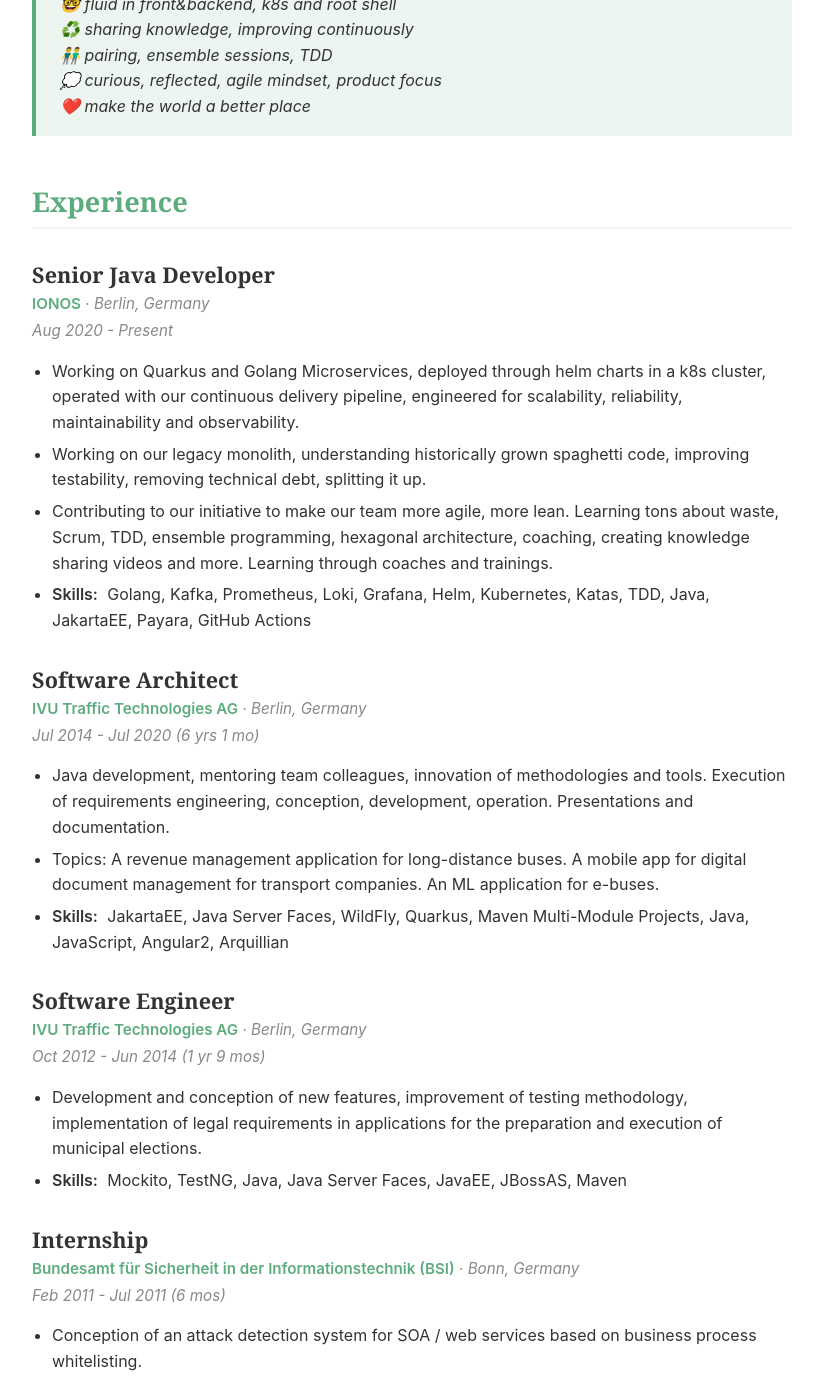
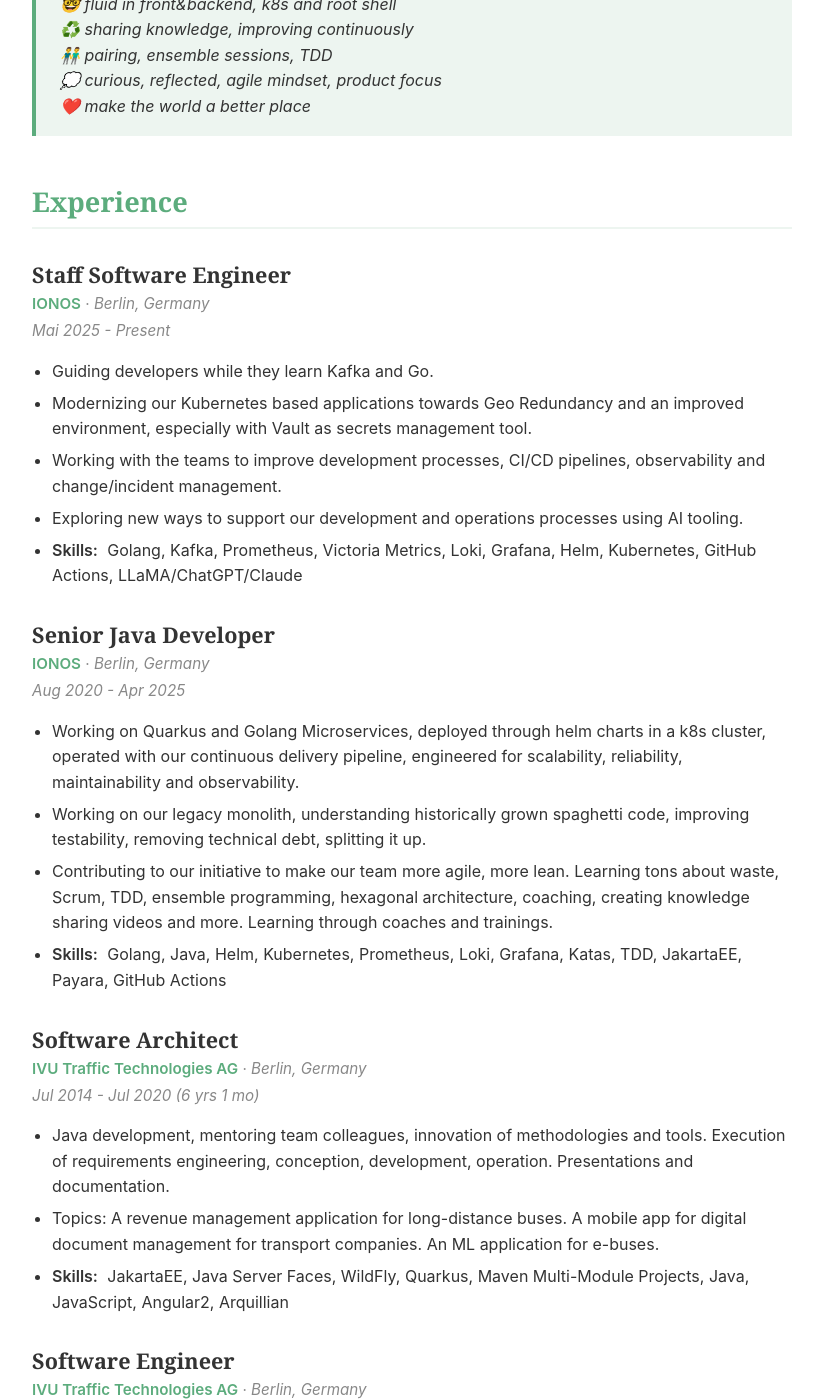
Before and after one commit to fxnn/fxnn.github.io, a Jekyll site: the page built from cv.md, in a window 1280 px wide and 1400 px high, scrolled down 654 px. Shown: the whole window, without its empty margins (228-1051 px from the left). Built offline with Jekyll 4.4.1, drawn with Linux system fonts in a browser that asks for light colours.

Commit message:
docs: update CV.md

```diff
--- a/cv.md
+++ b/cv.md
@@ -26,16 +26,39 @@ title: Curriculum Vitae
 
 ## Experience
 
+### Staff Software Engineer
+
+**[IONOS](https://www.ionos.de)** · *Berlin, Germany*
+
+*Mai 2025 - Present*
+
+* Guiding developers while they learn Kafka and Go.
+* Modernizing our Kubernetes based applications towards Geo Redundancy and an
+  improved environment, especially with Vault as secrets management tool.
+* Working with the teams to improve development processes, CI/CD pipelines,
+  observability and change/incident management.
+* Exploring new ways to support our development and operations processes using
+  AI tooling.
+* **Skills:** Golang, Kafka, Prometheus, Victoria Metrics, Loki, Grafana, Helm,
+  Kubernetes, GitHub Actions, LLaMA/ChatGPT/Claude
+
 ### Senior Java Developer
 
 **[IONOS](https://www.ionos.de)** · *Berlin, Germany*
 
-*Aug 2020 - Present*
+*Aug 2020 - Apr 2025*
 
-* Working on Quarkus and Golang Microservices, deployed through helm charts in a k8s cluster, operated with our continuous delivery pipeline, engineered for scalability, reliability, maintainability and observability.
-* Working on our legacy monolith, understanding historically grown spaghetti code, improving testability, removing technical debt, splitting it up.
-* Contributing to our initiative to make our team more agile, more lean. Learning tons about waste, Scrum, TDD, ensemble programming, hexagonal architecture, coaching, creating knowledge sharing videos and more. Learning through coaches and trainings.
-* **Skills:** Golang, Kafka, Prometheus, Loki, Grafana, Helm, Kubernetes, Katas, TDD, Java, JakartaEE, Payara, GitHub Actions
+* Working on Quarkus and Golang Microservices, deployed through helm charts in
+  a k8s cluster, operated with our continuous delivery pipeline, engineered for
+  scalability, reliability, maintainability and observability.
+* Working on our legacy monolith, understanding historically grown spaghetti
+  code, improving testability, removing technical debt, splitting it up.
+* Contributing to our initiative to make our team more agile, more lean.
+  Learning tons about waste, Scrum, TDD, ensemble programming, hexagonal
+  architecture, coaching, creating knowledge sharing videos and more.
+  Learning through coaches and trainings.
+* **Skills:** Golang, Java, Helm, Kubernetes, Prometheus, Loki, Grafana,
+  Katas, TDD, JakartaEE, Payara, GitHub Actions
 
 ### Software Architect
 
@@ -74,8 +97,11 @@ title: Curriculum Vitae
 
 * Grade: 1.1
 * Activities and societies: Examination board, Debating club
-* Several years of work as a tutor, exercise instructor, and research assistant. Fourth place in the IT Security Award from CAST e.V. in the "Bachelor's and Student Theses" category.
-* [Master's Thesis "Formale Spezifikation politikbezogener Funktionen einer Trusted Computing Base"](assets/pdf/formale-spezifikation-politikbezogener-funktionen-einer-trusted-computing-base.pdf) (2012)
+* Several years of work as a tutor, exercise instructor, and research assistant.
+  Fourth place in the IT Security Award from CAST e.V. in the "Bachelor's and
+  Student Theses" category.
+* [Master's Thesis "Formale Spezifikation politikbezogener Funktionen einer
+  Trusted Computing Base"](assets/pdf/formale-spezifikation-politikbezogener-funktionen-einer-trusted-computing-base.pdf) (2012)
 * [Seminar Paper "Populäre Matchings und stabile Paarungen"](assets/pdf/populaere-matchings-und-stabile-paarungen.pdf) (2012)
 * [Bachelor's Thesis "Parallelisierung von HRU-Safety-Analysen"](assets/pdf/parallelisierung-von-hru-safety-analysen.pdf) (2010)
 * [Seminar Paper "Die Nizza-Systemarchitektur"](assets/pdf/die-nizza-systemarchitektur.pdf) (2009)
@@ -95,7 +121,8 @@ Issued Jan 2022 by [PeopleCert](https://www.peoplecert.org/for-corporations/cert
 * **Programming:** Java, Quarkus, ...
 * **Methodologies:** Agile, Scrum, TDD, Pair Programming, Ensemble Programming, ...
 * **Tools & Technologies:** Kubernetes (k8s), Docker, Git, Mockito, TestNG, ...
-* **Concepts:** Microservices, Continuous Delivery, Observability, Hexagonal Architecture, ...
+* **Concepts:** Microservices, Continuous Delivery, Observability, Hexagonal
+  Architecture, ...
 * **Other:** IT Automation, Requirements Engineering, Mentoring, ...
 
 ## Languages
```
